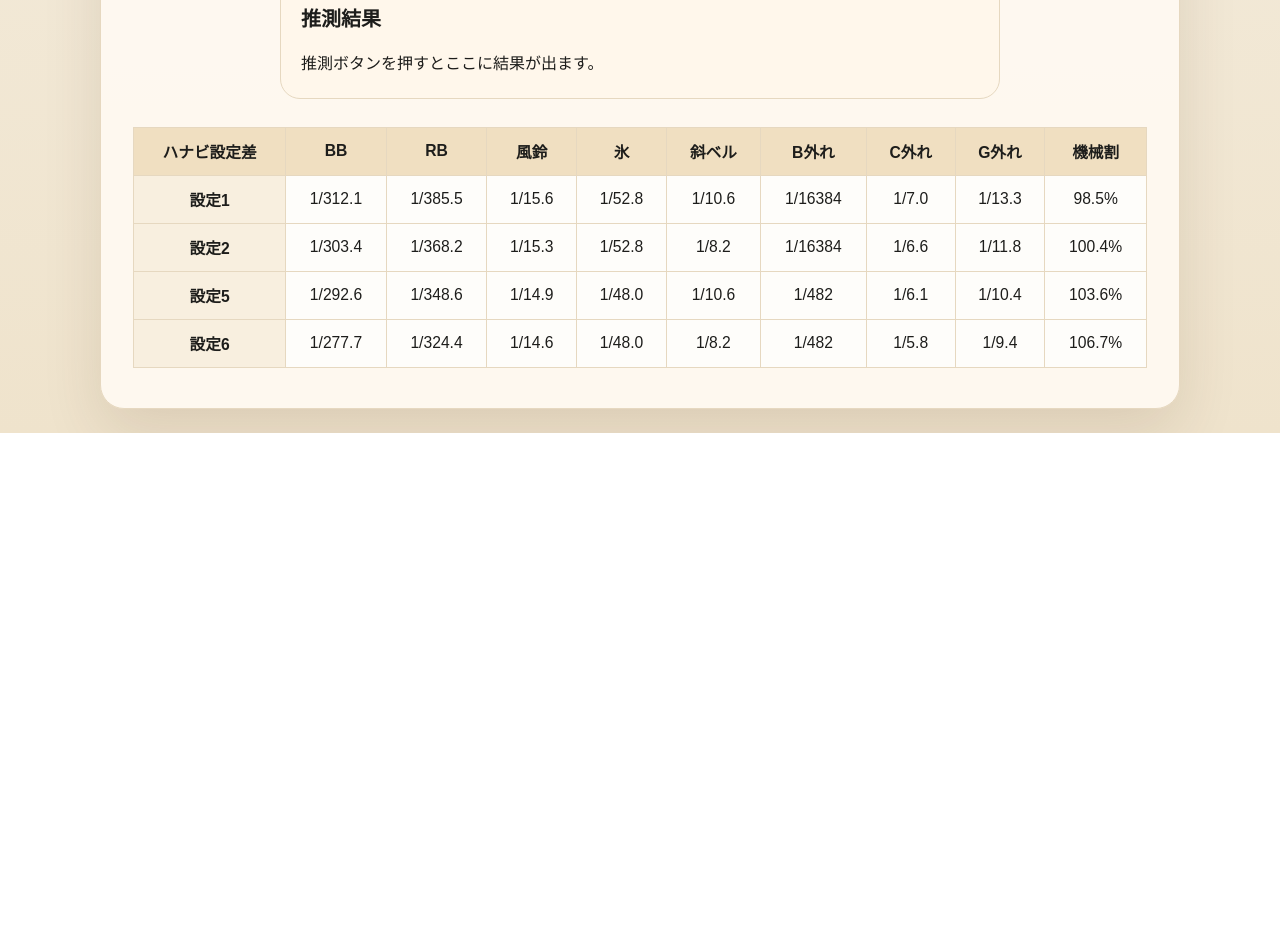
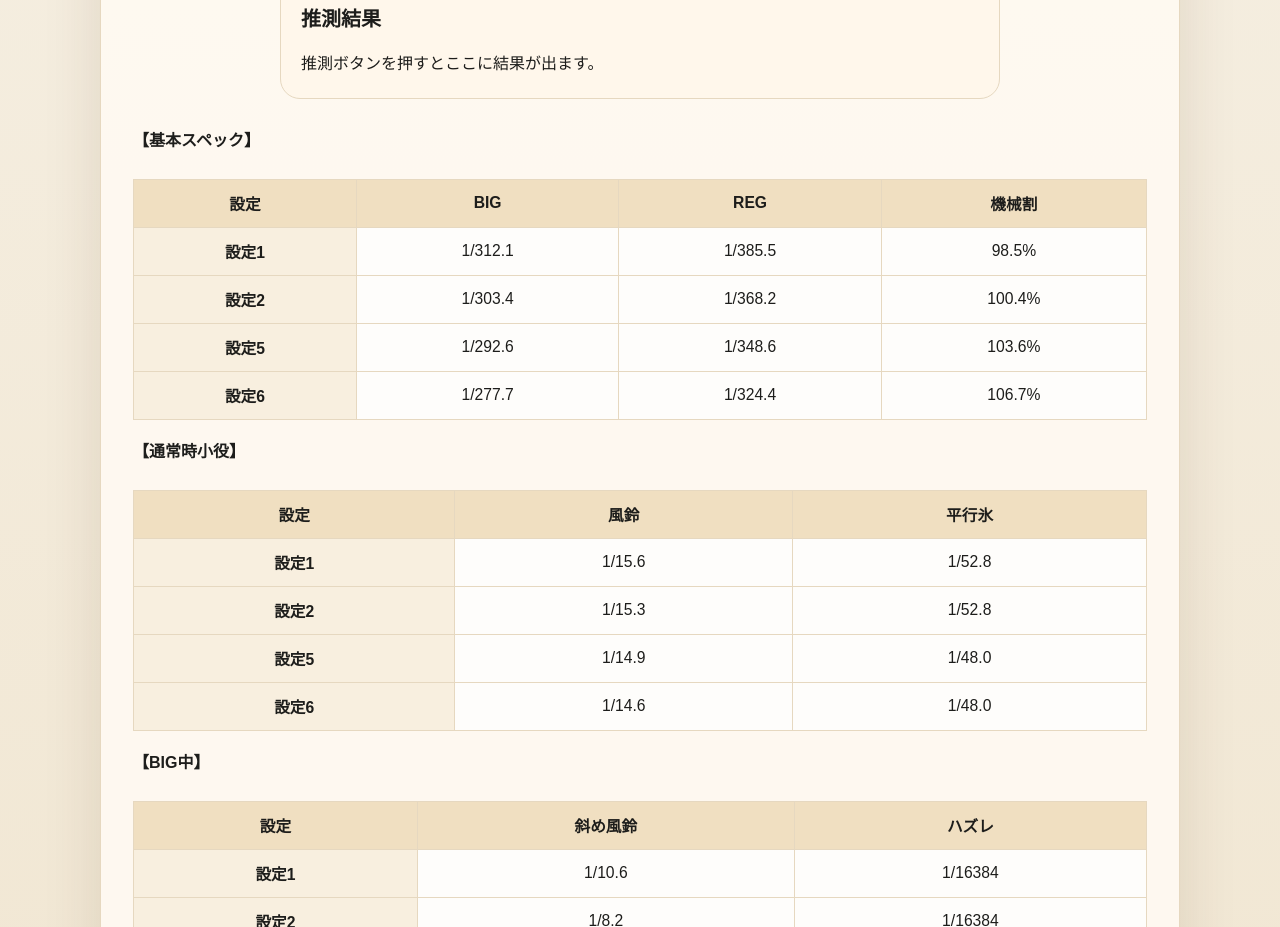
Before and after one commit to umedademu/suisoku, a Next.js app: page /hanabi in a window 1280 px wide. Shown: the part 860-1787 px from the top of the page. Before the commit the page ends 1293 px from the top, so only its background shows below. Built offline with nearby package versions, Linux system fonts and the light colour scheme.

Commit message:
設定表の見出しとグループ構成を整理

```diff
--- a/app/globals.css
+++ b/app/globals.css
@@ -255,11 +255,30 @@ a {
   overflow-x: auto;
 }
 
+.spec-group-wrap {
+  display: grid;
+  gap: 18px;
+  margin-top: 28px;
+}
+
+.spec-group {
+  text-align: left;
+}
+
+.spec-title {
+  margin: 0 0 10px;
+  font-size: 1rem;
+}
+
 .data-table {
   width: 100%;
   min-width: 860px;
   border-collapse: collapse;
   font-size: 0.98rem;
+}
+
+.data-table-compact {
+  min-width: 0;
 }
 
 .data-table th,
--- a/app/hanabi/page.tsx
+++ b/app/hanabi/page.tsx
@@ -110,6 +110,39 @@ const bigProbabilitySettings = settings.map((setting) => ({
   label: setting.setting,
   probability: 1 / Number(setting.bb.replace("1/", ""))
 }));
+
+const specGroups = [
+  {
+    title: "基本スペック",
+    columns: [
+      { label: "BIG", key: "bb" },
+      { label: "REG", key: "rb" },
+      { label: "機械割", key: "payout" }
+    ]
+  },
+  {
+    title: "通常時小役",
+    columns: [
+      { label: "風鈴", key: "furin" },
+      { label: "平行氷", key: "ice" }
+    ]
+  },
+  {
+    title: "BIG中",
+    columns: [
+      { label: "斜め風鈴", key: "nanameBell" },
+      { label: "ハズレ", key: "bHazure" }
+    ]
+  },
+  {
+    title: "花火チャレンジ中",
+    columns: [{ label: "ハズレ", key: "cHazure" }]
+  },
+  {
+    title: "花火ゲーム中",
+    columns: [{ label: "ハズレ", key: "gHazure" }]
+  }
+] as const;
 
 function toNumber(value: string) {
   if (!value) {
@@ -353,40 +386,37 @@ export default function HanabiPage() {
             <p className="result-placeholder">推測ボタンを押すとここに結果が出ます。</p>
           )}
         </section>
+        <section className="spec-group-wrap">
+          {specGroups.map((group) => (
+            <section className="spec-group" key={group.title}>
+              <h2 className="spec-title">【{group.title}】</h2>
               <div className="table-wrap">
-          <table className="data-table">
+                <table className="data-table data-table-compact">
                   <thead>
                     <tr>
-                <th>ハナビ設定差</th>
-                <th>BB</th>
-                <th>RB</th>
-                <th>風鈴</th>
-                <th>氷</th>
-                <th>斜ベル</th>
-                <th>B外れ</th>
-                <th>C外れ</th>
-                <th>G外れ</th>
-                <th>機械割</th>
+                      <th>設定</th>
+                      {group.columns.map((column) => (
+                        <th key={`${group.title}-${column.key}`}>{column.label}</th>
+                      ))}
                     </tr>
                   </thead>
                   <tbody>
                     {settings.map((row) => (
-                <tr key={row.setting}>
+                      <tr key={`${group.title}-${row.setting}`}>
                         <th scope="row">{row.setting}</th>
-                  <td>{row.bb}</td>
-                  <td>{row.rb}</td>
-                  <td>{row.furin}</td>
-                  <td>{row.ice}</td>
-                  <td>{row.nanameBell}</td>
-                  <td>{row.bHazure}</td>
-                  <td>{row.cHazure}</td>
-                  <td>{row.gHazure}</td>
-                  <td>{row.payout}</td>
+                        {group.columns.map((column) => (
+                          <td key={`${row.setting}-${column.key}`}>
+                            {row[column.key]}
+                          </td>
+                        ))}
                       </tr>
                     ))}
                   </tbody>
                 </table>
               </div>
+            </section>
+          ))}
+        </section>
       </div>
     </main>
   );
```
Also changed, not shown: 1 other file (tests, documents, lock files or other folders). Lines whose indentation alone changed are shown as unchanged.
